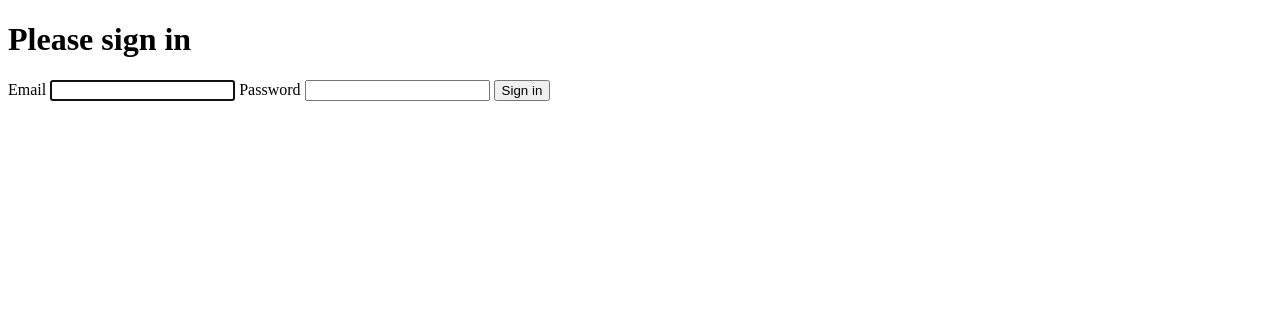
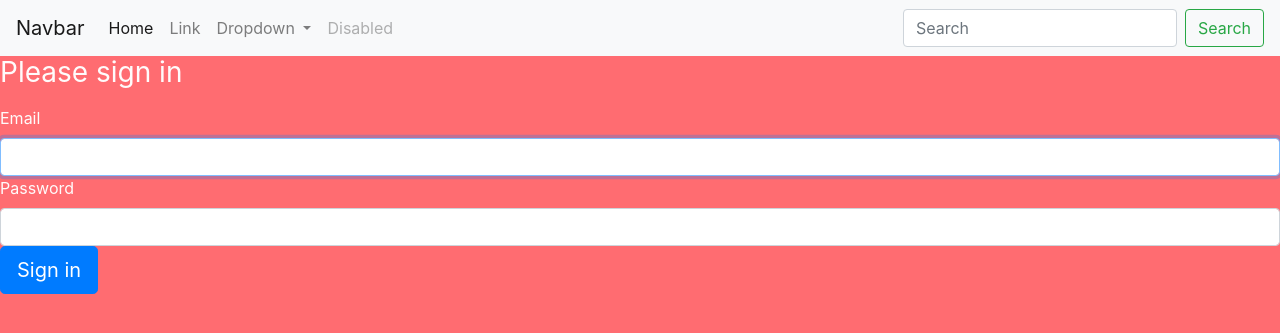
Before and after one commit to WildCodeSchool/BTZ_PHP_2021_03_Biblio, a Symfony app: template templates/security/login.html.twig in a window 1280 px wide. Shown: the top 333 px of the page. Run offline with Twig, Linux system fonts and the light colour scheme; the template is opened without the code that fills it, so the values that code supplies are empty; style sheets or scripts are compiled from the project's sources; some libraries are stand-ins or nearby versions.

Commit message:
bootstrap install

```diff
--- a/assets/js/app.js
+++ b/assets/js/app.js
@@ -8,5 +8,18 @@
 // any CSS you import will output into a single css file (app.css in this case)
 import '../styles/app.scss';
 
+const $ = require('jquery');
+// this "modifies" the jquery module: adding behavior to it
+// the bootstrap module doesn't export/return anything
+require('bootstrap');
+
+// or you can include specific pieces
+// require('bootstrap/js/dist/tooltip');
+// require('bootstrap/js/dist/popover');
+
+$(document).ready(function() {
+    $('[data-toggle="popover"]').popover();
+});
+
 // Need jQuery? Install it with "yarn add jquery", then uncomment to import it.
 // import $ from 'jquery';
--- a/assets/styles/app.scss
+++ b/assets/styles/app.scss
@@ -1,6 +1,7 @@
 @import 'variables.scss';
-
-body {
-    background-color: $wild-color;
-    color: $light-color;
-}
+@import "~bootstrap/scss/bootstrap";
+@import '~@fortawesome/fontawesome-free/scss/fontawesome';
+@import '~@fortawesome/fontawesome-free/scss/solid';
+@import '~@fortawesome/fontawesome-free/scss/regular';
+@import '~@fortawesome/fontawesome-free/scss/brands';
+@import 'user_custom.scss';
--- /dev/null
+++ b/assets/styles/user_custom.scss
@@ -0,0 +1,4 @@
+body {
+    background-color: $wild-color;
+    color: $light-color;
+}
--- a/composer.json
+++ b/composer.json
@@ -36,7 +36,7 @@
         "symfony/twig-bundle": "^5.1",
         "symfony/validator": "5.1.*",
         "symfony/web-link": "5.1.*",
-        "symfony/webpack-encore-bundle": "^1.8",
+        "symfony/webpack-encore-bundle": "^1.11",
         "symfony/yaml": "5.1.*",
         "twig/extra-bundle": "^2.12|^3.0",
         "twig/twig": "^2.12|^3.0"
--- a/templates/base.html.twig
+++ b/templates/base.html.twig
@@ -9,11 +9,47 @@
 			{% endblock %}
 		</title>
 		{% block stylesheets %}
+		<link rel="stylesheet" href="/build/app.css">
+		<script src="/build/app.js"></script>
 			{{ encore_entry_link_tags('app') }}
 		{% endblock %}
 	</head>
 	<body>
+<nav class="navbar navbar-expand-lg navbar-light bg-light">
+  <a class="navbar-brand" href="#">Navbar</a>
+  <button class="navbar-toggler" type="button" data-toggle="collapse" data-target="#navbarSupportedContent" aria-controls="navbarSupportedContent" aria-expanded="false" aria-label="Toggle navigation">
+    <span class="navbar-toggler-icon"></span>
+  </button>
 
+  <div class="collapse navbar-collapse" id="navbarSupportedContent">
+    <ul class="navbar-nav mr-auto">
+      <li class="nav-item active">
+        <a class="nav-link" href="#">Home <span class="sr-only">(current)</span></a>
+      </li>
+      <li class="nav-item">
+        <a class="nav-link" href="#">Link</a>
+      </li>
+      <li class="nav-item dropdown">
+        <a class="nav-link dropdown-toggle" href="#" id="navbarDropdown" role="button" data-toggle="dropdown" aria-haspopup="true" aria-expanded="false">
+          Dropdown
+        </a>
+        <div class="dropdown-menu" aria-labelledby="navbarDropdown">
+          <a class="dropdown-item" href="#">Action</a>
+          <a class="dropdown-item" href="#">Another action</a>
+          <div class="dropdown-divider"></div>
+          <a class="dropdown-item" href="#">Something else here</a>
+        </div>
+      </li>
+      <li class="nav-item">
+        <a class="nav-link disabled" href="#">Disabled</a>
+      </li>
+    </ul>
+    <form class="form-inline my-2 my-lg-0">
+      <input class="form-control mr-sm-2" type="search" placeholder="Search" aria-label="Search">
+      <button class="btn btn-outline-success my-2 my-sm-0" type="submit">Search</button>
+    </form>
+  </div>
+</nav>
 		{% block body %}{% endblock %}
 
 		{% block javascripts %}
```
Also changed, not shown: db_audap_biblio.sql (added, +85 -0 lines), package.json (+9 -5 lines), 3 other files.
